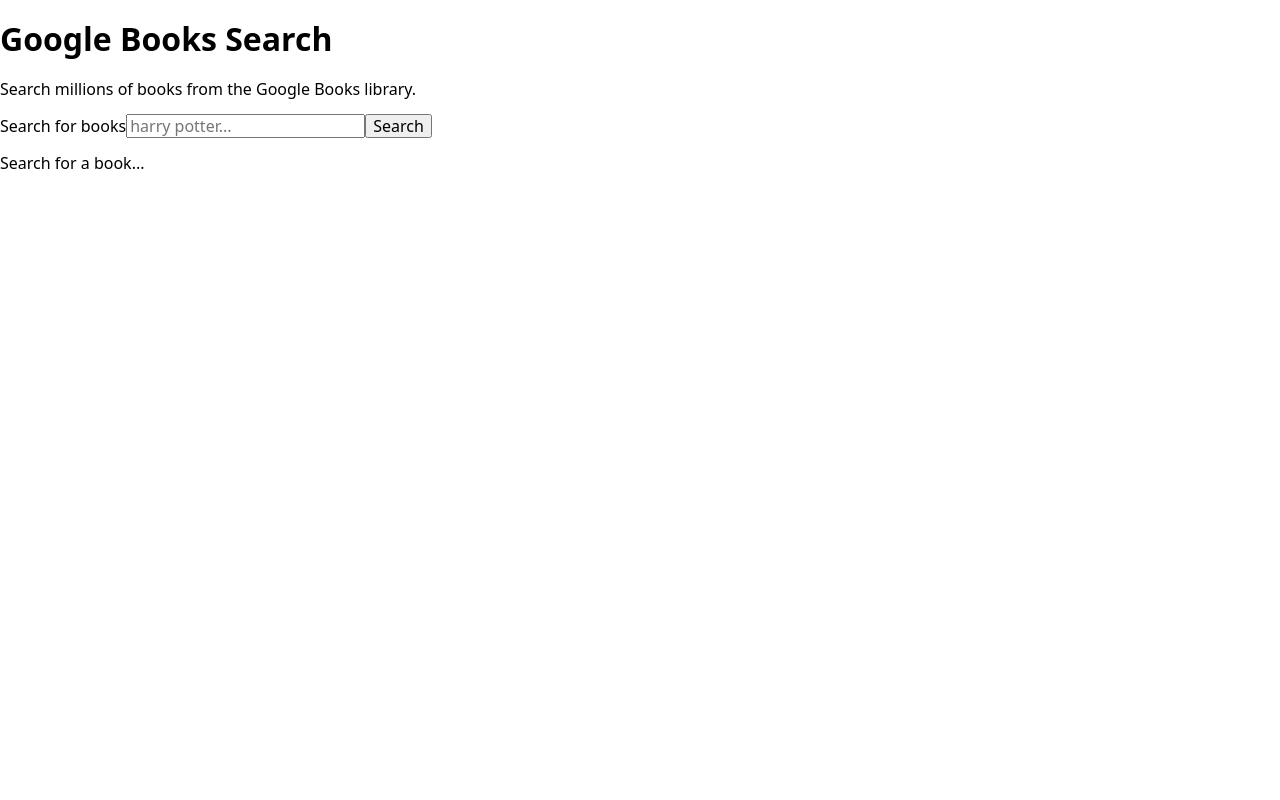
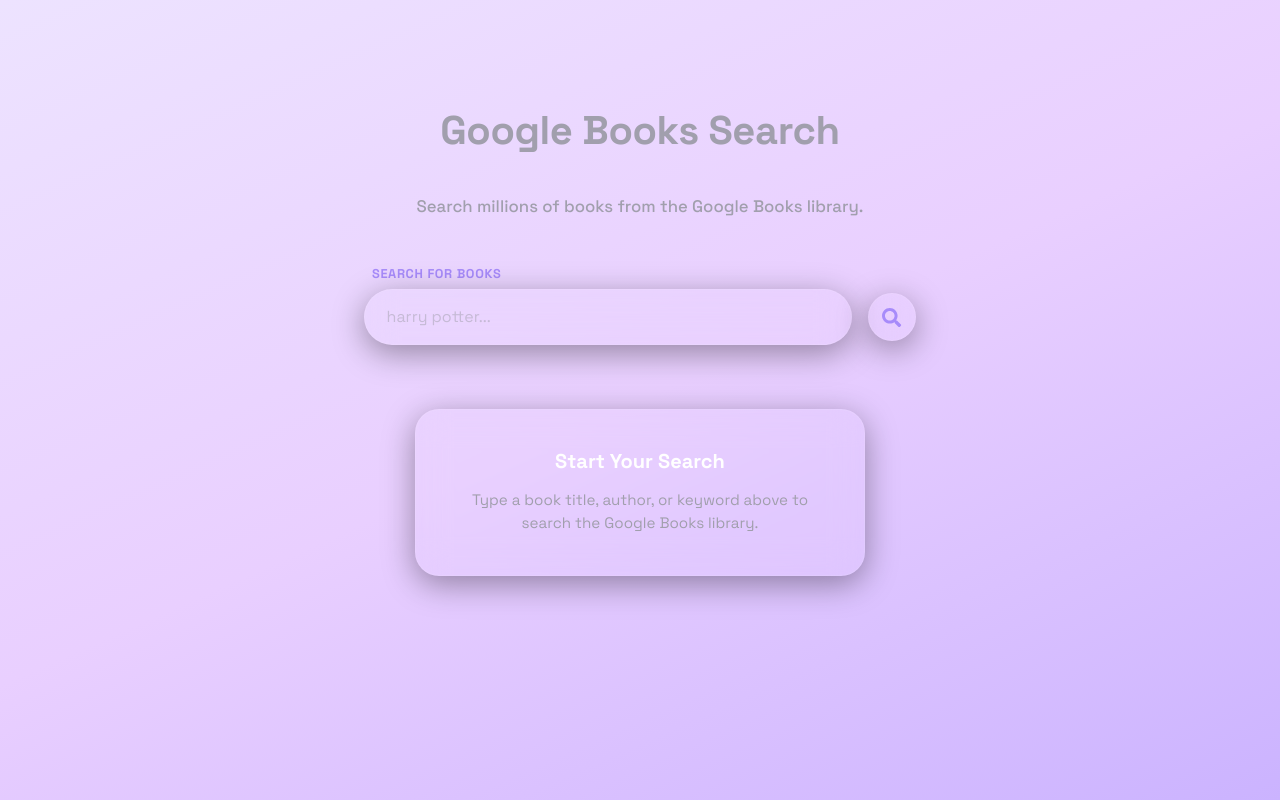
Before and after one commit to LewisYoon/google-book, a React (Vite) app: page / in a window 1280 px wide. Built offline with nearby package versions, Linux system fonts and the light colour scheme; no server answers.

Commit message:
adds basic glassmorphism styling, background wi th structured use of variables

```diff
--- a/package.json
+++ b/package.json
@@ -11,7 +11,8 @@
   },
   "dependencies": {
     "react": "^19.2.7",
-    "react-dom": "^19.2.7"
+    "react-dom": "^19.2.7",
+    "react-icons": "^5.7.0"
   },
   "devDependencies": {
     "@eslint/js": "^10.0.1",
--- a/src/components/BookCard/BookCard.module.scss
+++ b/src/components/BookCard/BookCard.module.scss
@@ -0,0 +1,93 @@
+.bookCard {
+  position: relative;
+  aspect-ratio: 2 / 3;
+  overflow: hidden;
+  border-radius: 20px;
+  border: 1px solid var(--glass-border);
+  box-shadow: var(--glass-shadow);
+  cursor: pointer;
+
+  transition:
+    transform 0.3s ease,
+    box-shadow 0.3s ease;
+
+  &:hover {
+    box-shadow: var(--glass-shadow-hover);
+
+    .bookCard__image {
+      transform: scale(1.05);
+    }
+
+    .bookCard__overlay {
+      opacity: 1;
+      transform: translateY(0);
+    }
+  }
+
+  &__image {
+    width: 100%;
+    height: 100%;
+    object-fit: cover;
+    transition: transform 0.4s ease;
+  }
+
+  &__overlay {
+    position: absolute;
+    inset: 0;
+
+    display: flex;
+    flex-direction: column;
+    justify-content: flex-end;
+
+    padding: 1.25rem;
+
+    background: linear-gradient(rgba(0, 0, 0, 0.5), rgba(0, 0, 0, 1));
+
+    color: white;
+
+    opacity: 0;
+    transform: translateY(20px);
+
+    transition:
+      opacity 0.3s ease,
+      transform 0.3s ease;
+  }
+
+  &__meta {
+    font-size: 0.7rem;
+    color: var(--accent);
+    font-weight: 700;
+  }
+
+  &__title {
+    margin: 0.5rem 0;
+    font-size: 1.1rem;
+    font-weight: 800;
+
+    display: -webkit-box;
+    -webkit-line-clamp: 2;
+    -webkit-box-orient: vertical;
+    overflow: hidden;
+  }
+
+  &__author {
+    font-size: 0.85rem;
+    margin: 0;
+  }
+
+  &__publisher {
+    font-size: 0.75rem;
+    opacity: 0.8;
+  }
+
+  &__description {
+    font-size: 0.8rem;
+    line-height: 1.4;
+    opacity: 0.8;
+
+    display: -webkit-box;
+    -webkit-line-clamp: 3;
+    -webkit-box-orient: vertical;
+    overflow: hidden;
+  }
+}
--- a/src/components/BookList/BookList.module.scss
+++ b/src/components/BookList/BookList.module.scss
@@ -1,6 +1,12 @@
+@use "../../scss/mixins/layout" as *;
+@use "../../scss/mixins/media" as *;
+
 .bookList {
   display: grid;
-  grid-template-columns: repeat(auto-fit, minmax(300px, 1fr));
-  background-color: yellow;
-  gap: 2.5em;
+  grid-template-columns: repeat(auto-fill, minmax(220px, 1fr));
+  gap: 1.5rem;
+  width: 100%;
+  max-width: 1100px;
+  margin: 0 auto;
+  padding: 0 1.5rem 4rem;
 }
--- a/src/components/Header/Header.module.scss
+++ b/src/components/Header/Header.module.scss
@@ -0,0 +1,35 @@
+@use "../../scss/mixins/layout" as *;
+@use "../../scss/mixins/media" as *;
+
+.header {
+  padding: 4rem 1.5rem 2rem;
+  text-align: center;
+  position: relative;
+  z-index: 10;
+  @include flex(column, 0.75rem);
+  align-items: center;
+
+  @include md {
+    padding: 5rem 2rem 3rem;
+  }
+
+  h1 {
+    font-size: 2.5rem;
+    font-weight: 800;
+    line-height: 1.2;
+    letter-spacing: -0.01em;
+  }
+
+  p {
+    font-size: 0.95rem;
+    color: var(--text);
+    max-width: 500px;
+    margin: 0;
+    line-height: 1.5;
+    font-weight: 500;
+
+    @include md {
+      font-size: 1.05rem;
+    }
+  }
+}
--- a/src/components/SearchBar/SearchBar.jsx
+++ b/src/components/SearchBar/SearchBar.jsx
@@ -1,4 +1,6 @@
 import { useState } from "react";
+import classes from "./SearchBar.module.scss";
+import { FaSearch } from "react-icons/fa";
 
 const SearchBar = ({ placeholder, labelText, id, onSearch }) => {
   const [inputValue, setInputValue] = useState("");
@@ -12,18 +14,28 @@
   };
 
   return (
-    <form onSubmit={handleSubmit}>
-      <label htmlFor={id}>{labelText}</label>
-
+    <div className={classes.searchBar}>
+      <form onSubmit={handleSubmit} className={classes.searchBar__form}>
+        <label htmlFor={id} className={classes.searchBar__label}>
+          {labelText}
+        </label>
+        <div className={classes.searchBar__group}>
+          <div className={classes.searchBar__inputWrapper}>
             <input
               id={id}
               value={inputValue}
               onChange={(e) => setInputValue(e.target.value)}
               placeholder={placeholder}
+              className={classes.searchBar__input}
             />
-
-      <button>Search</button>
+          </div>
+          <button className={classes.searchBar__button}>
+            {" "}
+            <FaSearch />
+          </button>
+        </div>
       </form>
+    </div>
   );
 };
 
--- a/src/components/SearchBar/SearchBar.module.scss
+++ b/src/components/SearchBar/SearchBar.module.scss
@@ -0,0 +1,102 @@
+@use "../../scss/mixins/layout" as *;
+@use "../../scss/mixins/media" as *;
+
+.searchBar {
+  width: 100%;
+  max-width: 600px;
+  margin: 0 auto 2.5rem;
+  padding: 0 1.5rem;
+  position: relative;
+  z-index: 10;
+
+  &__form {
+    @include flex(column, 0.5rem);
+  }
+
+  &__label {
+    font-size: 0.8rem;
+    font-weight: 700;
+    text-transform: uppercase;
+    letter-spacing: 0.05em;
+    color: var(--accent);
+    margin-left: 0.5rem;
+  }
+
+  &__group {
+    @include flex(row, 1rem);
+    align-items: center;
+  }
+
+  &__inputWrapper {
+    flex: 1;
+    background: var(--glass-bg);
+    backdrop-filter: blur(var(--glass-blur));
+    -webkit-backdrop-filter: blur(var(--glass-blur));
+    border: 1px solid var(--glass-border);
+    border-radius: 30px;
+    padding: 0.35rem;
+    box-shadow: var(--glass-shadow);
+  }
+
+  &__input {
+    width: 100%;
+    background: transparent;
+    border: none;
+    padding: 0.75rem 1rem;
+    color: var(--text-h);
+    font-size: 1rem;
+    outline: none;
+    font-family: inherit;
+
+    &::placeholder {
+      color: var(--text);
+      opacity: 0.5;
+    }
+  }
+
+  &__button {
+    display: flex;
+    align-items: center;
+    justify-content: center;
+    width: 48px;
+    height: 48px;
+    background: var(--glass-bg);
+    backdrop-filter: blur(var(--glass-blur));
+    -webkit-backdrop-filter: blur(var(--glass-blur));
+    border: 1px solid var(--glass-border);
+    border-radius: 24px;
+    color: var(--accent);
+    box-shadow: var(--glass-shadow);
+    cursor: pointer;
+
+    font-size: 1.2rem;
+
+    transition:
+      transform 0.2s ease,
+      background-color 0.2s ease,
+      border-color 0.2s ease;
+
+    &:hover {
+      background: var(--glass-bg-hover);
+
+      border-color: var(--glass-border-hover);
+
+      transform: translateY(-2px);
+    }
+
+    &:active {
+      transform: scale(0.95);
+    }
+  }
+
+  @media (max-width: 600px) {
+    &__group {
+      flex-direction: column;
+    }
+
+    &__inputWrapper,
+    &__button {
+      width: 100%;
+    }
+  }
+}
--- a/src/containers/BooksContainer.jsx
+++ b/src/containers/BooksContainer.jsx
@@ -1,6 +1,7 @@
 import { useEffect, useState } from "react";
 import { getBooksBySearchTerm } from "../services/books-services.js";
 import BookList from "../components/BookList/BookList";
+import classes from "./BooksContainer.module.scss";
 
 const BooksContainer = ({ searchTerm }) => {
   const [books, setBooks] = useState(null);
@@ -11,8 +12,9 @@
     if (!searchTerm) {
       return;
     }
-    // eslint-disable-next-line react-hooks/set-state-in-effect
+
     setStatus("loading");
+    setError(null);
 
     getBooksBySearchTerm(searchTerm)
       .then((data) => {
@@ -26,15 +28,36 @@
   }, [searchTerm]);
 
   if (status === "idle") {
-    return <p>Search for a book...</p>;
+    return (
+      <div className={classes.booksContainer__message}>
+        <h3 className={classes.booksContainer__title}>Start Your Search</h3>
+
+        <p className={classes.booksContainer__text}>
+          Type a book title, author, or keyword above to search the Google Books
+          library.
+        </p>
+      </div>
+    );
   }
 
   if (status === "loading") {
-    return <p>Loading books...</p>;
+    return (
+      <div className={classes.booksContainer__loading}>
+        <p>loading books...</p>
+      </div>
+    );
   }
 
   if (status === "error") {
-    return <p style={{ color: "red" }}>{error.message}</p>;
+    return (
+      <div className={classes.booksContainer__message}>
+        <h3 className={classes.booksContainer__title}>Something went wrong</h3>
+
+        <p className={classes.booksContainer__text}>
+          {error?.message || "Failed to search books."}
+        </p>
+      </div>
+    );
   }
 
   if (status === "success") {
--- /dev/null
+++ b/src/containers/BooksContainer.module.scss
@@ -0,0 +1,38 @@
+@use "../scss/mixins/layout" as *;
+
+.booksContainer {
+  &__message {
+    @include flex(column, 1rem);
+    align-items: center;
+    justify-content: center;
+    text-align: center;
+    max-width: 450px;
+    margin: 4rem auto;
+    padding: 2.5rem 2rem;
+    background: var(--glass-bg);
+    backdrop-filter: blur(var(--glass-blur));
+    -webkit-backdrop-filter: blur(var(--glass-blur));
+    border: 1px solid var(--glass-border);
+    border-radius: 24px;
+    box-shadow: var(--glass-shadow);
+  }
+
+  &__title {
+    font-size: 1.25rem;
+    font-weight: 700;
+    color: var(--text-h);
+    margin: 0;
+  }
+
+  &__text {
+    font-size: 0.95rem;
+    color: var(--text);
+    line-height: 1.5;
+    margin: 0;
+  }
+
+  &__loading {
+    display: flex;
+    justify-content: center;
+  }
+}
--- a/src/index.scss
+++ b/src/index.scss
@@ -1,2 +1,18 @@
-@use './scss/normalize';
-@use './scss/variables/variables' as *;
+@use "./scss/normalize";
+@use "./scss/variables/variables" as *;
+
+@import url("https://fonts.googleapis.com/css2?family=Space+Grotesk:wght@400;500;600;700&family=Playfair+Display:wght@600;700&display=swap");
+
+body {
+  font-family: "Space Grotesk";
+
+  color: var(--text);
+  margin: 0;
+  min-height: 100vh;
+  background: linear-gradient(
+    156deg,
+    rgba(237, 227, 255, 1) 0%,
+    rgba(233, 207, 255, 1) 50%,
+    rgba(203, 179, 255, 1) 100%
+  );
+}
--- a/src/scss/variables/_variables.scss
+++ b/src/scss/variables/_variables.scss
@@ -1,37 +1,29 @@
-// Dynamic css vars for color and themeing
+:root {
+  --bg-gradient:
+    radial-gradient(at 0% 0%, hsla(253, 16%, 7%, 1) 0, transparent 50%),
+    radial-gradient(at 50% 0%, hsla(225, 39%, 30%, 1) 0, transparent 50%),
+    radial-gradient(at 100% 0%, hsla(339, 49%, 30%, 1) 0, transparent 50%),
+    radial-gradient(at 50% 100%, hsla(253, 16%, 7%, 1) 0, transparent 100%),
+    linear-gradient(180deg, #131217 0%, #0d0c0f 100%);
+  --bg: #0d0c0f;
+  --text: #a19fad;
+  --text-h: #ffffff;
+  --border: rgba(255, 255, 255, 0.08);
+  --accent: #a78bfa;
+  --accent-hover: #c4b5fd;
+  --accent-bg: rgba(167, 139, 250, 0.1);
+  --accent-border: rgba(167, 139, 250, 0.25);
 
-:root {
-  --bg: #fdfcf9;
-  --surface: #ffffff;
-  --text: #6b6068;
-  --text-h: #1c1820;
-  --border: #e6e2da;
-  --input-bg: #ffffff;
-  --input-border: #d9d4cc;
-  --accent: #7c4ee4;
-  --accent-bg: rgba(124, 78, 228, 0.08);
-  --accent-border: rgba(124, 78, 228, 0.4);
-  --shadow:
-    rgba(0, 0, 0, 0.1) 0 10px 15px -3px, rgba(0, 0, 0, 0.05) 0 4px 6px -2px;
+  // Glassmorphism tokens
+  --glass-bg: rgba(255, 255, 255, 0.03);
+  --glass-bg-hover: rgba(255, 255, 255, 0.06);
+  --glass-border: rgba(255, 255, 255, 0.08);
+  --glass-border-hover: rgba(255, 255, 255, 0.15);
+  --glass-blur: 16px;
+  --glass-shadow: 0 8px 32px 0 rgba(0, 0, 0, 0.37);
+  --glass-shadow-hover: 0 12px 40px 0 rgba(0, 0, 0, 0.5);
+
+  --input-bg: rgba(255, 255, 255, 0.02);
+  --input-border: rgba(255, 255, 255, 0.1);
+  --input-focus-border: rgba(167, 139, 250, 0.5);
 }
-
-// TODO: Consider more complex theme solution
-
-// @media (prefers-color-scheme: dark) {
-//   :root {
-//     --bg: #1a191e;
-//     --surface: #232228;
-//     --text: #a39da8;
-//     --text-h: #f1eef2;
-//     --border: #34323b;
-//     --input-bg: #201f25;
-//     --input-border: #3a3842;
-//     --accent: #d97757;
-//     --accent-bg: rgba(217, 119, 87, 0.15);
-//     --accent-border: rgba(217, 119, 87, 0.5);
-//     --shadow:
-//       rgba(0, 0, 0, 0.4) 0 10px 15px -3px, rgba(0, 0, 0, 0.25) 0 4px 6px -2px;
-//   }
-// }
-
-// static SCSS variables can go here;
```
Also changed, not shown: src/components/BookCard/BookCard.jsx (+37 -10 lines), 1 other file (tests, documents, lock files or other folders). Lines whose indentation alone changed are shown as unchanged.
